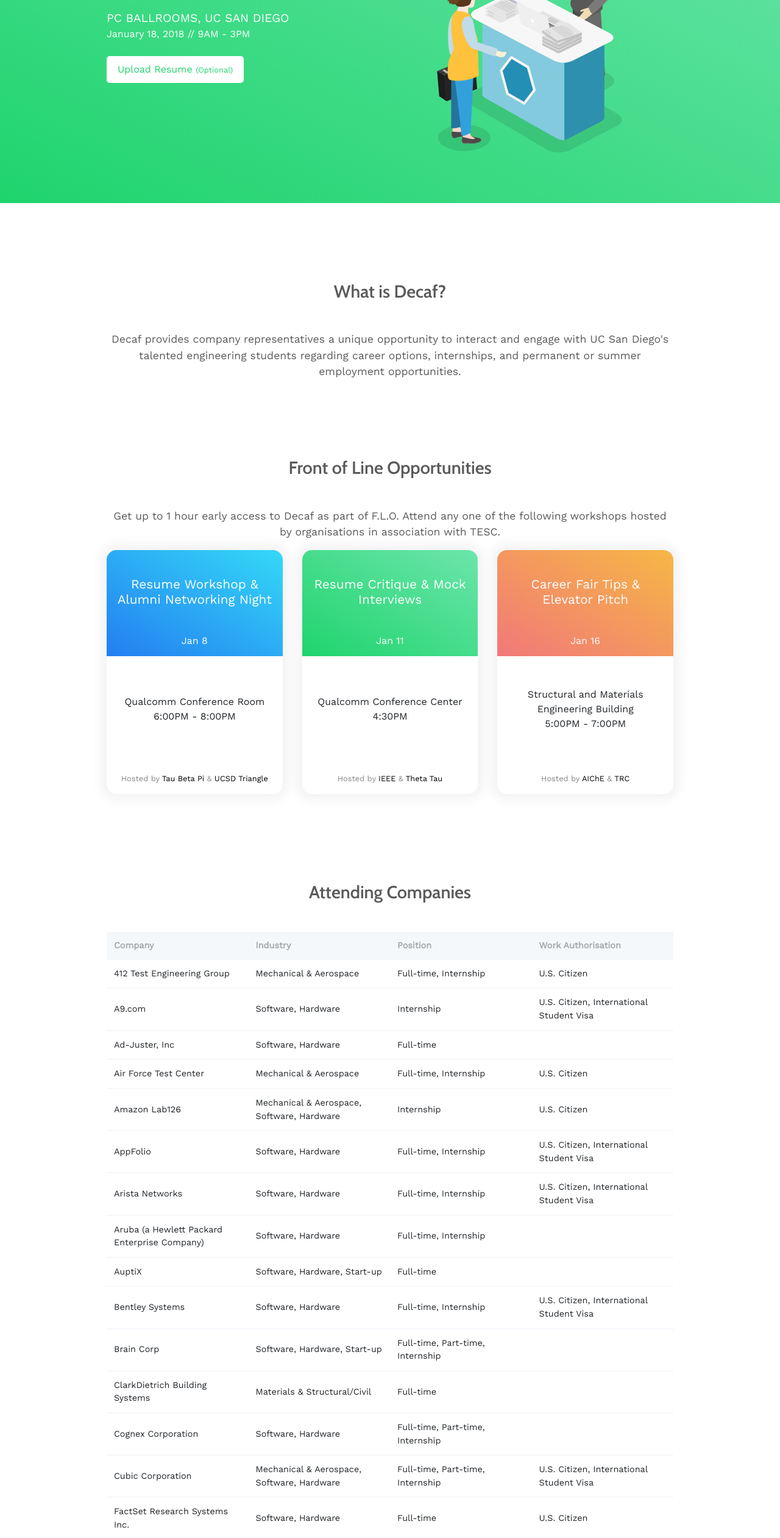
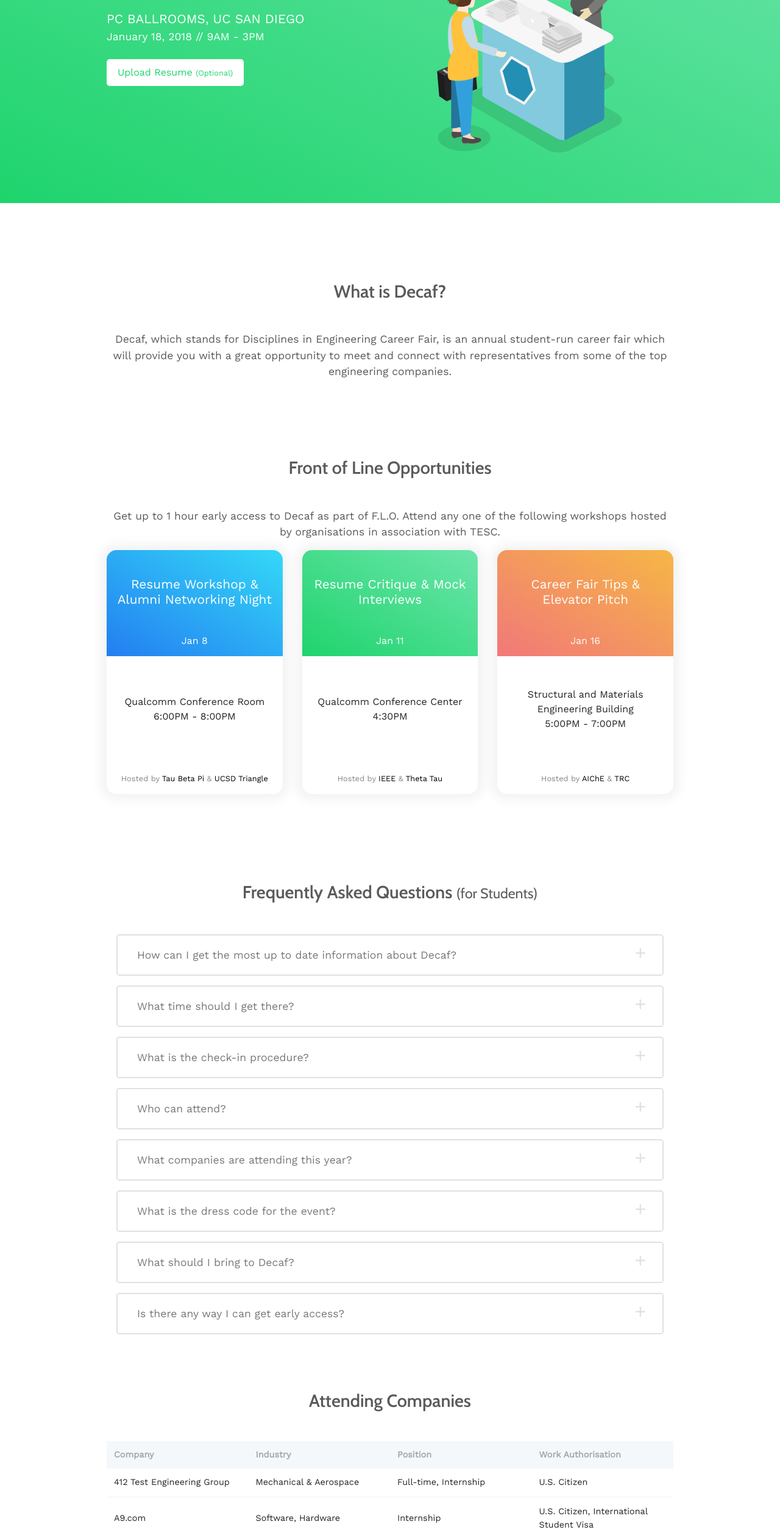
Before and after one commit to UCSDTESC/DECaF-2018, a website: page index.html in a window 1280 px wide. Shown: the part 278-2800 px from the top of the page at 61% size. Drawn offline with nearby package versions, Linux system fonts and the light colour scheme.

Commit message:
Added Student FAQ

```diff
--- a/index.html
+++ b/index.html
@@ -36,8 +36,11 @@
               <a class="nav__link" href="https://tesc.typeform.com/to/AanaXp">Upload Resume</a>
             </li>
             <li class="nav__link-item">
-              <a class="nav__link" href="#faq">FAQ</a>
+              <a class="nav__link" href="#flo">FLO</a>
             </li>
+            <li class="nav__link-item">
+                <a class="nav__link" href="#tabling">Attending Companies</a>
+              </li>
             <li class="nav__link-item">
               <a class="nav__link" href="#contact">Contact</a>
             </li>
@@ -65,8 +68,11 @@
             <a class="hamburger__link" href="https://tesc.typeform.com/to/AanaXp">Upload Resume</a>
           </li>
           <li class="hamburger__link-item">
-            <a class="hamburger__link" href="#faq">FAQ</a>
+            <a class="hamburger__link" href="#flo">FLO</a>
           </li>
+          <li class="hamburger__link-item">
+              <a class="hamburger__link" href="#tabling">Attending Companies</a>
+            </li>
           <li class="hamburger__link-item">
             <a class="hamburger__link" href="#contact">Contact</a>
           </li>
@@ -102,7 +108,7 @@
       <div class="container">
         <h1 class="about__header mb-5">What is Decaf?</h1>
         <p class="about__contents">
-          Decaf provides company representatives a unique opportunity to interact and engage with UC San Diego's talented engineering students regarding career options, internships, and permanent or summer employment opportunities.
+            Decaf, which stands for Disciplines in Engineering Career Fair, is an annual student-run career fair which will provide you with a great opportunity to meet and connect with representatives from some of the top engineering companies.
         </p>
       </div>
     </section>
@@ -177,28 +183,74 @@
       </div>
     </section>
 
-    <section class="faq d-none" id="faq">
+    <section class="faq faq--student" id="faq">
       <div class="container">
         <h1 class="faq__header mb-5">Frequently Asked Questions <small>(for Students)</small></h1>
         <div class="accordian">
           <input class="accordian__input" id="accordian-one" type="checkbox" name="faq">
-          <label class="accordian__label" for="accordian-one">When and where is the career fair?</label>
+          <label class="accordian__label" for="accordian-one">How can I get the most up to date information about Decaf?</label>
           <div class="accordian__content">
-            This year Decaf will happen on January 18th, 2018 and it will run from 9am-3pm. Please arrive early ~8am to set-up and check-in. Decaf is hosted in the Price Center Ballrooms East and West in the center of UCSD campus.
+            Our <a href="https://www.facebook.com/events/1629042697157443/">Facebook Page</a>
           </div>
         </div>
         <div class="accordian">
           <input class="accordian__input" id="accordian-two" type="checkbox" name="faq">
-          <label class="accordian__label" for="accordian-two">How do I register?</label>
+          <label class="accordian__label" for="accordian-two">What time should I get there?</label>
           <div class="accordian__content">
-            Please click "Company Registration" at the top of the page to go to our registration website where you will complete a form and make payment. If you did not receive a confirmation please email <a href="mailto:rtlin@tesc.ucsd.edu">rtlin@tesc.ucsd.edu</a> for help.
+              The lines will be long, so as soon as possible! The door will open at 10:00 AM for general admission, and at 9:00 AM for F.L.O. early access.
+          </div>
+        </div>
+        <div class="accordian">
+          <input class="accordian__input" id="accordian-three" type="checkbox" name="faq">
+          <label class="accordian__label" for="accordian-three">What is the check-in procedure?</label>
+          <div class="accordian__content">
+              We will be checking people in ONLY from the West Ballroom. Please come in through the stairs up to PC from the YogurtWorld side. The line will be shaped like an ‘L’, bending around the Triton Statue and extend all the way to the Sixth college.<br/>
+              After we’ve scanned your valid UCSD ID card from the West Ballroom, you will be given a wristband. The wristband will allow you to enter the PC West and East Ballroom. In order to control the number of people inside the East Ballroom, you might still need to wait in the line in front of the East Ballroom until one of our volunteers lets you in. <br/>
+              <span class="font-weight-bold">F.L.O. Early Access</span><br/>
+              If you have attended any 1 of our 3 F.L.O event and have received a ticket confirmation, you can come in to the West Ballroom from the Shogun side entrance (2nd floor balcony near PC Theatre, Jamba Juice, and the bookstore).  Your ticket will be verified at the door. No exceptions.
+          </div>
+        </div>
+        <div class="accordian">
+          <input class="accordian__input" id="accordian-four" type="checkbox" name="faq">
+          <label class="accordian__label" for="accordian-four">Who can attend?</label>
+          <div class="accordian__content">
+            All UCSD students and alumni with a valid UCSD ID.
           </div>
         </div>
         <div class="accordian">
           <input class="accordian__input" id="accordian-five" type="checkbox" name="faq">
-          <label class="accordian__label" for="accordian-five">How can I reserve private interview rooms?</label>
+          <label class="accordian__label" for="accordian-five">What companies are attending this year?</label>
           <div class="accordian__content">
-              We will provide private interview rooms for all the Corporate Sponsors, we will send out a form closer to the date for you to request them. In addition all companies can request private interview rooms by contacting UCSD Career Services Center and filling in the form on port triton.
+            Please refer to the <a href="#tabling">company list</a> below.
+          </div>
+        </div>
+        <div class="accordian">
+          <input class="accordian__input" id="accordian-six" type="checkbox" name="faq">
+          <label class="accordian__label" for="accordian-six">What is the dress code for the event?</label>
+          <div class="accordian__content">
+            There is no dress code for the event, but business casual is recommended.
+          </div>
+        </div>
+        <div class="accordian">
+          <input class="accordian__input" id="accordian-seven" type="checkbox" name="faq">
+          <label class="accordian__label" for="accordian-seven">What should I bring to Decaf?</label>
+          <div class="accordian__content">
+            <ul>
+              <li>UCSD ID</li>
+              <li>~20-25 copies of your updated resume</li>
+              <li>30 second elevator pitch to sell yourself to a company representative</li>
+              <li>Umbrella or rain jacket in cause of inclement weather</li>
+              <li>Bright smile and a positive energy!</li>
+            </ul>
+          </div>
+        </div>
+        <div class="accordian">
+          <input class="accordian__input" id="accordian-eight" type="checkbox" name="faq">
+          <label class="accordian__label" for="accordian-eight">Is there any way I can get early access?</label>
+          <div class="accordian__content">
+              Yes there is! Please attend at least <span class="font-italic">one</span> of three F.L.O. early access events organized by the engineering student organizations to get into Decaf an hour earlier than any other student. Please see our Facebook page for an updated list of  F.L.O. events.<br/>
+              The first 100 students who attended each of the events will be issued a non-transferable eventbrite ticket, which will need to be presented to get early access.<br/>
+              Only F.L.O. students are allowed entry into the fair between 9:00 and 10:00, after which all students will be allowed on a first come first serve basis, dependent on room.
           </div>
         </div>
       </div>
--- a/scss/components/_faq.scss
+++ b/scss/components/_faq.scss
@@ -1,4 +1,15 @@
 .faq {
   text-align: center;
   margin: 0 0 5rem;
+
+  &--student {
+    a {
+      color: $decaf-dark-green;
+
+      &:hover {
+        color: $decaf-light-green;
+        text-decoration: none;
+      }
+    }
+  }
 }
--- a/scss/components/_hero.scss
+++ b/scss/components/_hero.scss
@@ -19,11 +19,11 @@
 
   &__location {
     text-transform: uppercase;
-    font-size: 1.2rem;
+    font-size: 1.3rem;
   }
 
   &__date {
-    font-size: 1rem;
+    font-size: 1.1rem;
   }
 
   &__feature-image {
```
Also changed, not shown: css/decaf.css.
